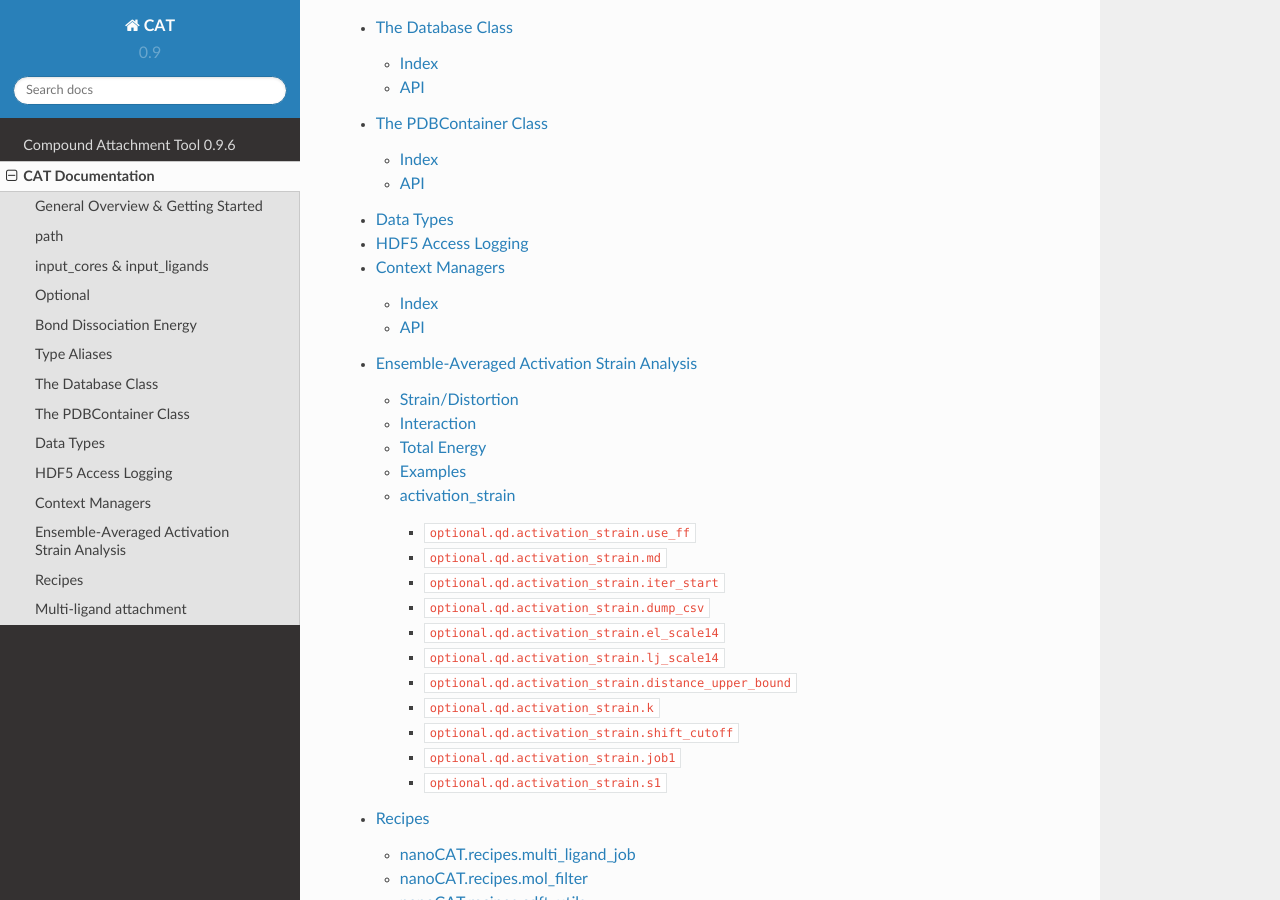
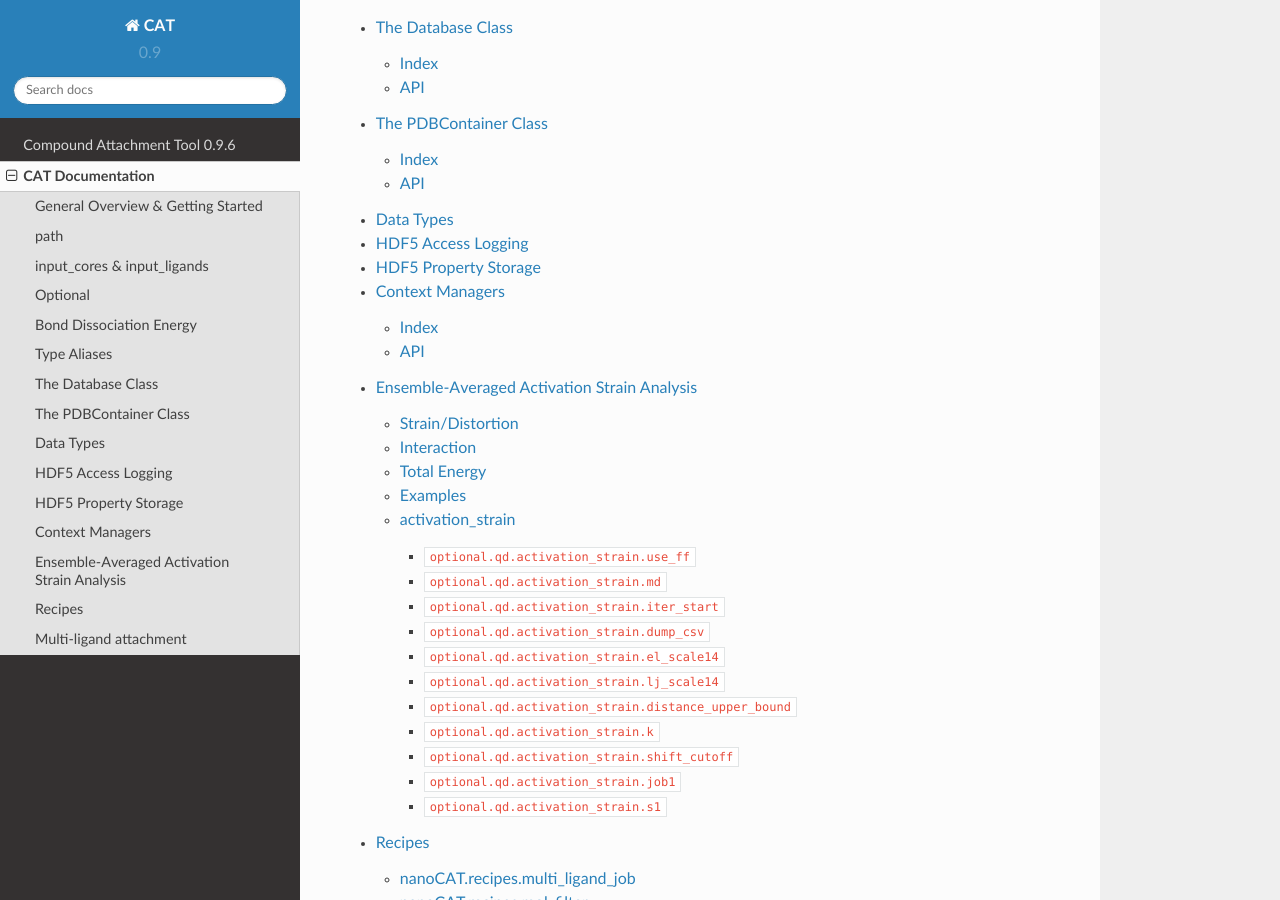
Before and after one commit to nlesc-nano/CAT, a Sphinx documentation site: the page built from docs/0_documentation.rst, in a window 1280 px wide and 900 px high, scrolled down 2451 px. Built offline with Sphinx 7.4.7 and the Read the Docs theme 2.0.0, drawn with Linux system fonts in a browser that asks for light colours.

Commit message:
Documentation update

```diff
--- a/docs/0_documentation.rst
+++ b/docs/0_documentation.rst
@@ -17,6 +17,7 @@ look into the customization of the various jobs.
     14_pdb_container
     15_dtype
     16_hdf5_logging
+    17_property_dset
     10_context_managers
     11_md_asa
     12_recipes
--- /dev/null
+++ b/docs/17_property_dset.rst
@@ -0,0 +1,5 @@
+.. _HDF5 property storage:
+
+HDF5 Property Storage
+=====================
+.. automodule:: dataCAT.property_dset
```
